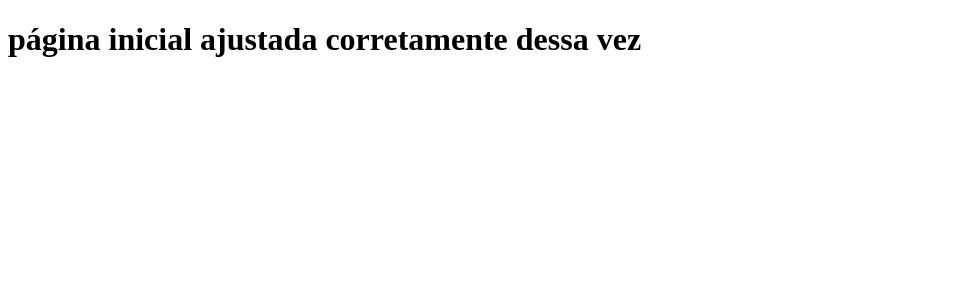
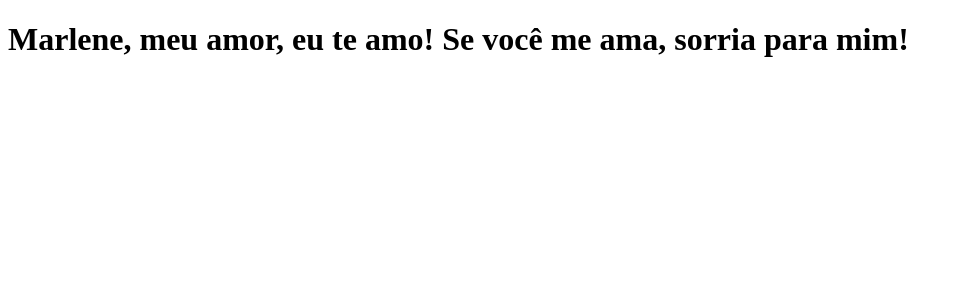
Before and after one commit to brunopontoglio/clone-tabnews, a Next.js app: page / in a window 1280 px wide. Shown: the top 300 px of the page, without its empty margins (0-961 px from the left). Built offline with nearby package versions, Linux system fonts and the light colour scheme.

Commit message:
Modificando frase inicial

```diff
--- a/pages/index.js
+++ b/pages/index.js
@@ -1,5 +1,5 @@
 function Home(){
-    return <h1>página inicial ajustada corretamente dessa vez</h1>
+    return <h1>Marlene, meu amor, eu te amo! Se você me ama, sorria para mim!</h1>
 }
 
 export default Home;
```
